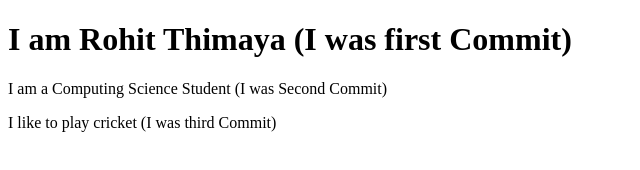
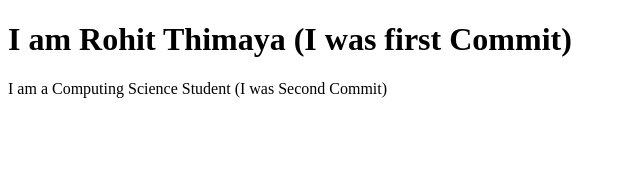
Before and after one commit to Rohitthimaya/git-tut, a plain HTML site: page index.html in a window 1280 px wide. Shown: the whole page, without its empty margins (0-640 px from the left). Drawn offline with Linux system fonts and the light colour scheme.

```diff
--- a/index.html
+++ b/index.html
@@ -8,6 +8,5 @@
 <body>
     <h1>I am Rohit Thimaya (I was first Commit)</h1>
     <p>I am a Computing Science Student (I was Second Commit)</p>
-    <p>I like to play cricket (I was third Commit)</p>
 </body>
 </html>
```
